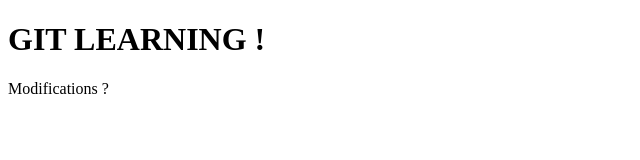
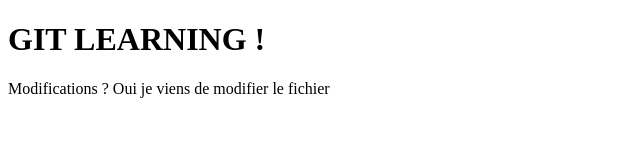
Before and after one commit to taupz/git-test, a plain HTML site: page index.html in a window 1280 px wide. Shown: the whole page, without its empty margins (0-640 px from the left). Drawn offline with Linux system fonts and the light colour scheme.

Commit message:
modif index.html

```diff
--- a/index.html
+++ b/index.html
@@ -6,6 +6,6 @@
 </head>
 <body>
     <h1>GIT LEARNING !</h1>
-    <p>Modifications ?</p>
+    <p>Modifications ? Oui je viens de modifier le fichier</p>
 </body>
 </html>
```
